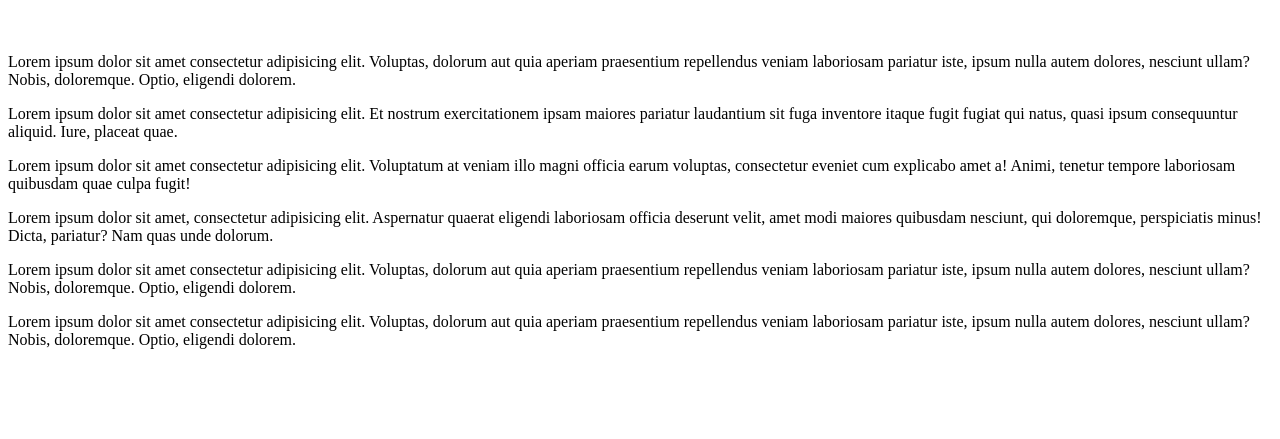
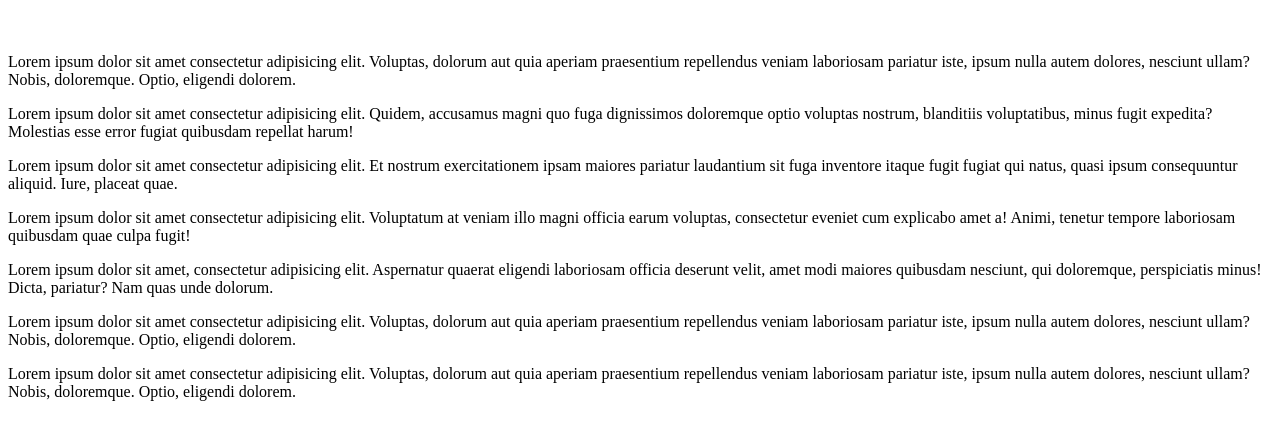
Before and after one commit to tlclaudino/Estudos, a plain HTML site: page Site exemplo/index.html in a window 1280 px wide. Shown: the part 61-500 px from the top of the page. Drawn offline with Linux system fonts and the light colour scheme.

Commit message:
atualização teste

```diff
--- a/Site exemplo/index.html
+++ b/Site exemplo/index.html
@@ -9,6 +9,7 @@
     <h1>Olá Mundo</h1>
     <br>
     <p>Lorem ipsum dolor sit amet consectetur adipisicing elit. Voluptas, dolorum aut quia aperiam praesentium repellendus veniam laboriosam pariatur iste, ipsum nulla autem dolores, nesciunt ullam? Nobis, doloremque. Optio, eligendi dolorem.  </p>
+    <p>Lorem ipsum dolor sit amet consectetur adipisicing elit. Quidem, accusamus magni quo fuga dignissimos doloremque optio voluptas nostrum, blanditiis voluptatibus, minus fugit expedita? Molestias esse error fugiat quibusdam repellat harum!</p>
     <p>Lorem ipsum dolor sit amet consectetur adipisicing elit. Et nostrum exercitationem ipsam maiores pariatur laudantium sit fuga inventore itaque fugit fugiat qui natus, quasi ipsum consequuntur aliquid. Iure, placeat quae.</p>
     <p>Lorem ipsum dolor sit amet consectetur adipisicing elit. Voluptatum at veniam illo magni officia earum voluptas, consectetur eveniet cum explicabo amet a! Animi, tenetur tempore laboriosam quibusdam quae culpa fugit!</p>
     <p>Lorem ipsum dolor sit amet, consectetur adipisicing elit. Aspernatur quaerat eligendi laboriosam officia deserunt velit, amet modi maiores quibusdam nesciunt, qui doloremque, perspiciatis minus! Dicta, pariatur? Nam quas unde dolorum.</p>
```
